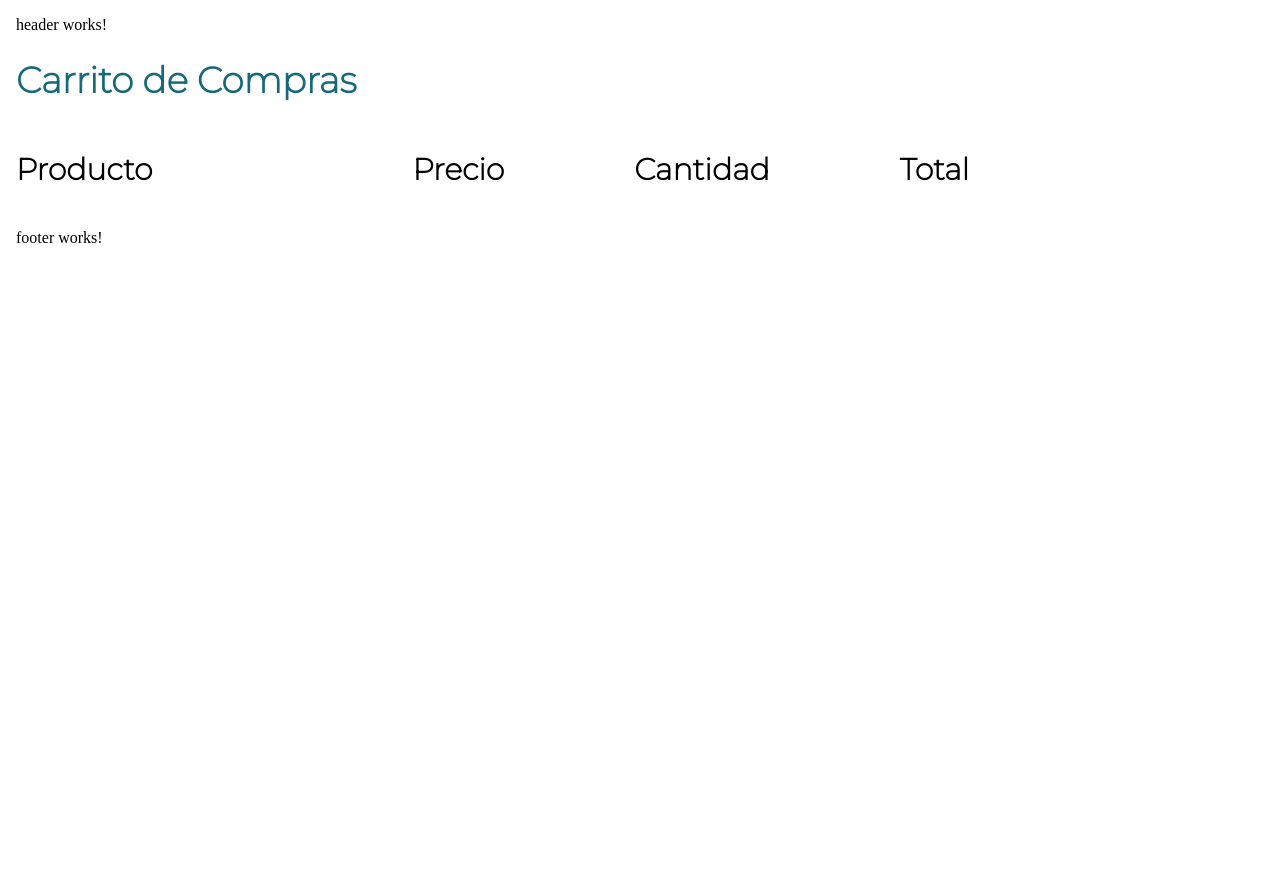
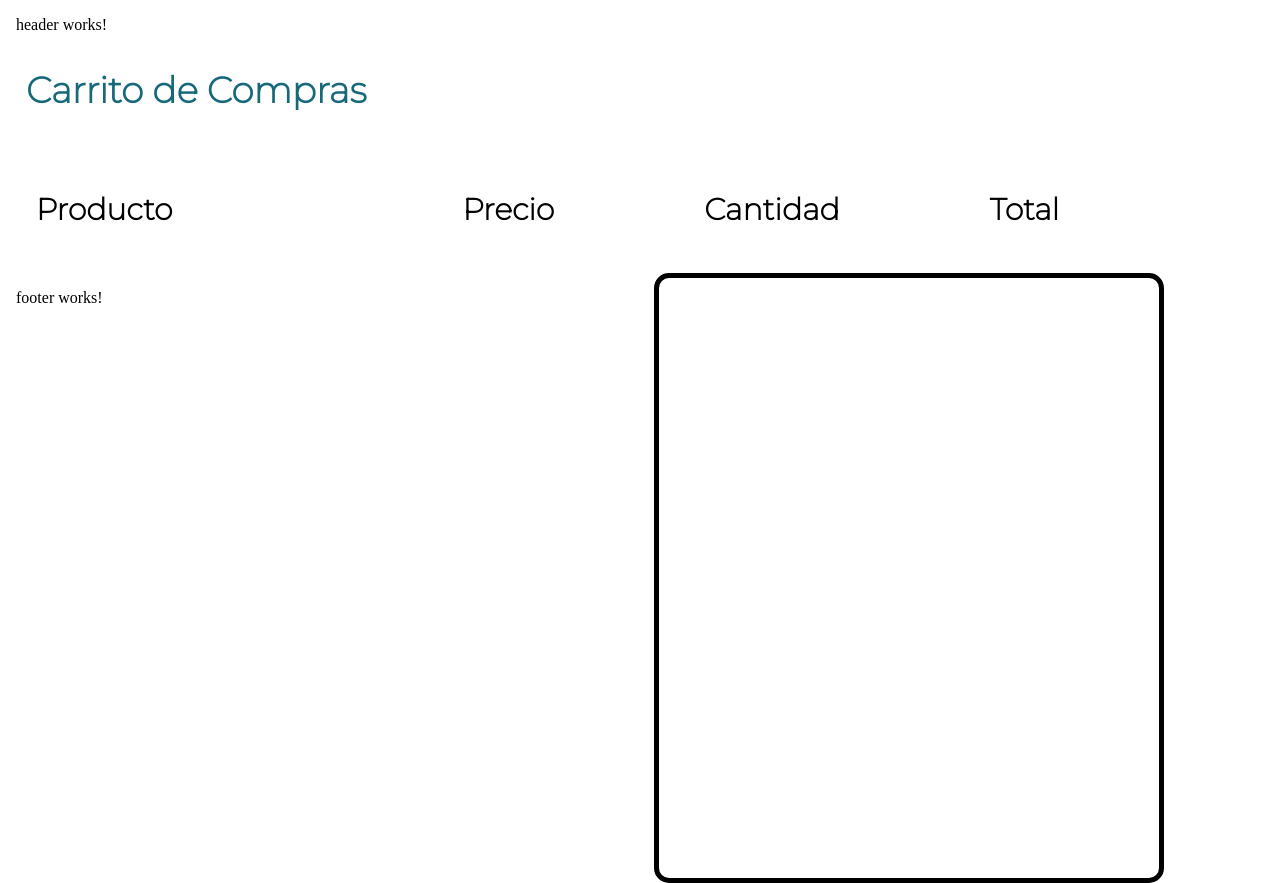
Before and after one commit to fabianSystem19/NU01_Front01, an Angular app in the folder NU01_FRONT01/: page /carrito in a window 1280 px wide. Before the commit the page ends 800 px from the top, so only its background shows below. Built offline with nearby package versions, Linux system fonts and the light colour scheme.

Commit message:
contenedor resumen

```diff
--- a/NU01_FRONT01/src/app/pages/validacion-carrito/validacion-carrito.component.css
+++ b/NU01_FRONT01/src/app/pages/validacion-carrito/validacion-carrito.component.css
@@ -22,11 +22,23 @@ p{
 
 /* Fin parámetros texto */
 .Titulo{
+    padding: 10px;
     color: #16697A;
     font-weight: bold;
+
 }
 .Producto{
+    padding: 10px;
     display: inline-block;
     font-weight: bold;
     margin-right: 130px;
 }
+
+.resum_info {
+    width: 500px;
+    height: 600px;
+    border: 5px solid black;
+    float: right;
+    margin-right: 100px;
+    border-radius: 15px;
+  }
--- a/NU01_FRONT01/src/app/pages/validacion-carrito/validacion-carrito.component.html
+++ b/NU01_FRONT01/src/app/pages/validacion-carrito/validacion-carrito.component.html
@@ -4,3 +4,5 @@
 <div class="Producto"><h2 >Precio</h2></div>
 <div class="Producto"><h2>Cantidad</h2></div>
 <div class="Producto"><h2>Total</h2></div>
+
+<div class="resum_info"></div>
```
